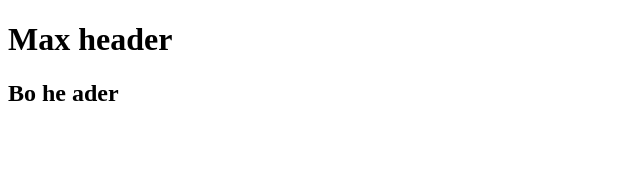
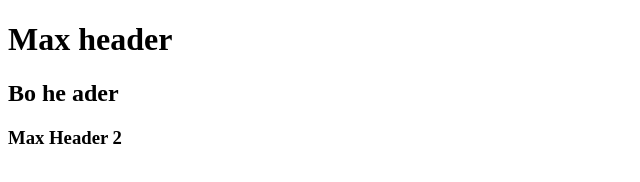
Before and after one commit to Someguy56/donut, a plain HTML site: page index.html in a window 1280 px wide. Shown: the whole page, without its empty margins (0-640 px from the left). Drawn offline with Linux system fonts and the light colour scheme.

Commit message:
added h3

```diff
--- a/index.html
+++ b/index.html
@@ -7,5 +7,6 @@
 <body>
  <h1>Max header</h1>
  <h2>Bo he ader</h2>
+<h3>Max Header 2</h3>
 </body>
 </html>
```
